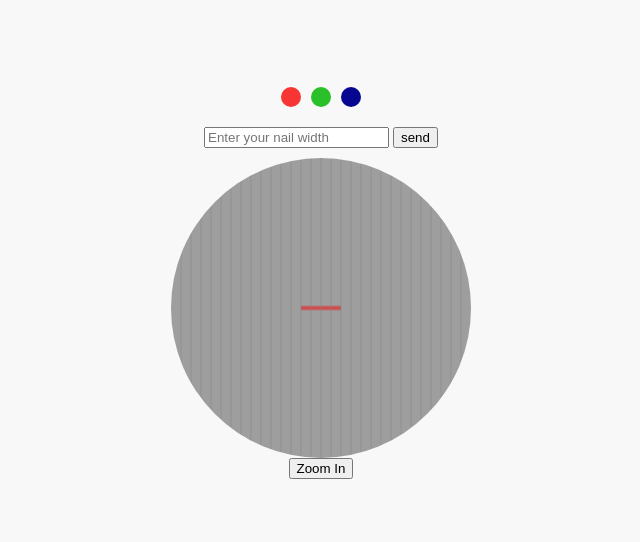
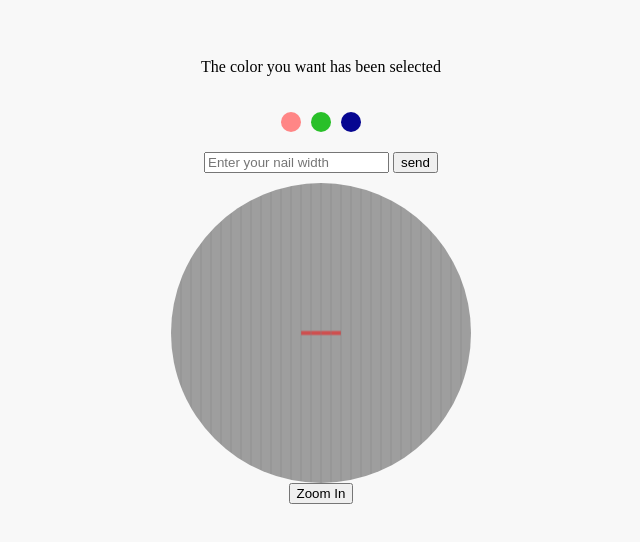
Before and after one commit to Shahad-jawabreh/Nail-polish-Robot1, a plain HTML site: page index.html in a window 1280 px wide. Shown: the part 132-674 px from the top of the page, without its empty margins (319-959 px from the left). Drawn offline with Linux system fonts and the light colour scheme.

Commit message:
Update index.html

```diff
--- a/index.html
+++ b/index.html
@@ -42,7 +42,7 @@
         .color-option:hover {
             transform: scale(1.1);
         }
-        .red { background-color: rgb(248, 53, 53); }
+        .red { background-color: rgb(255, 134, 134); }
         .green { background-color: rgb(41, 192, 41); }
         .blue { background-color: rgb(6, 6, 145); }
 
@@ -110,6 +110,7 @@
   </script>
 </head>
 <body>
+  <p>The color you want has been selected</p>
   <div class="color-container">
     <div class="color-option red" onclick="choseColor('red')"></div>
     <div class="color-option green" onclick="choseColor('green')"></div>
```
